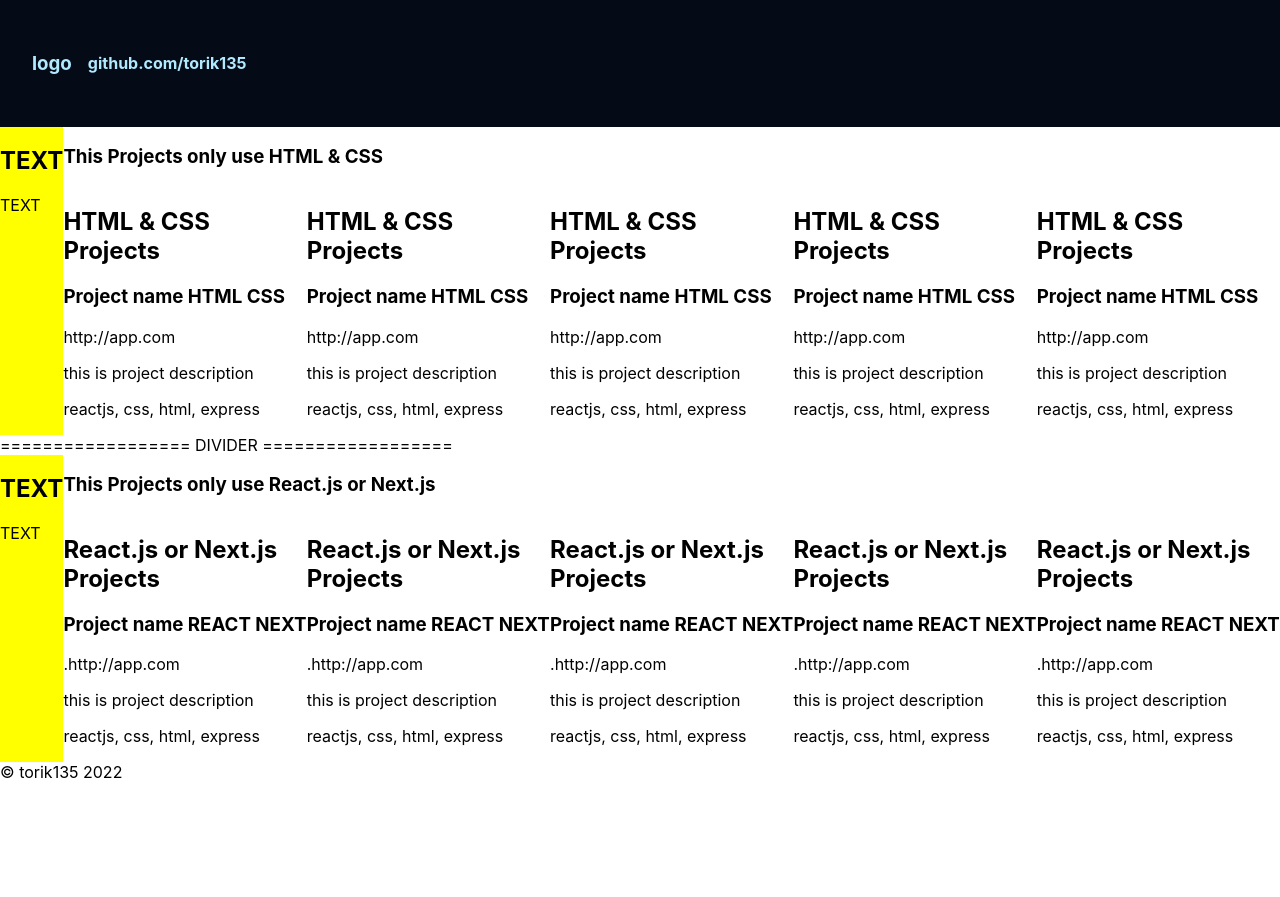
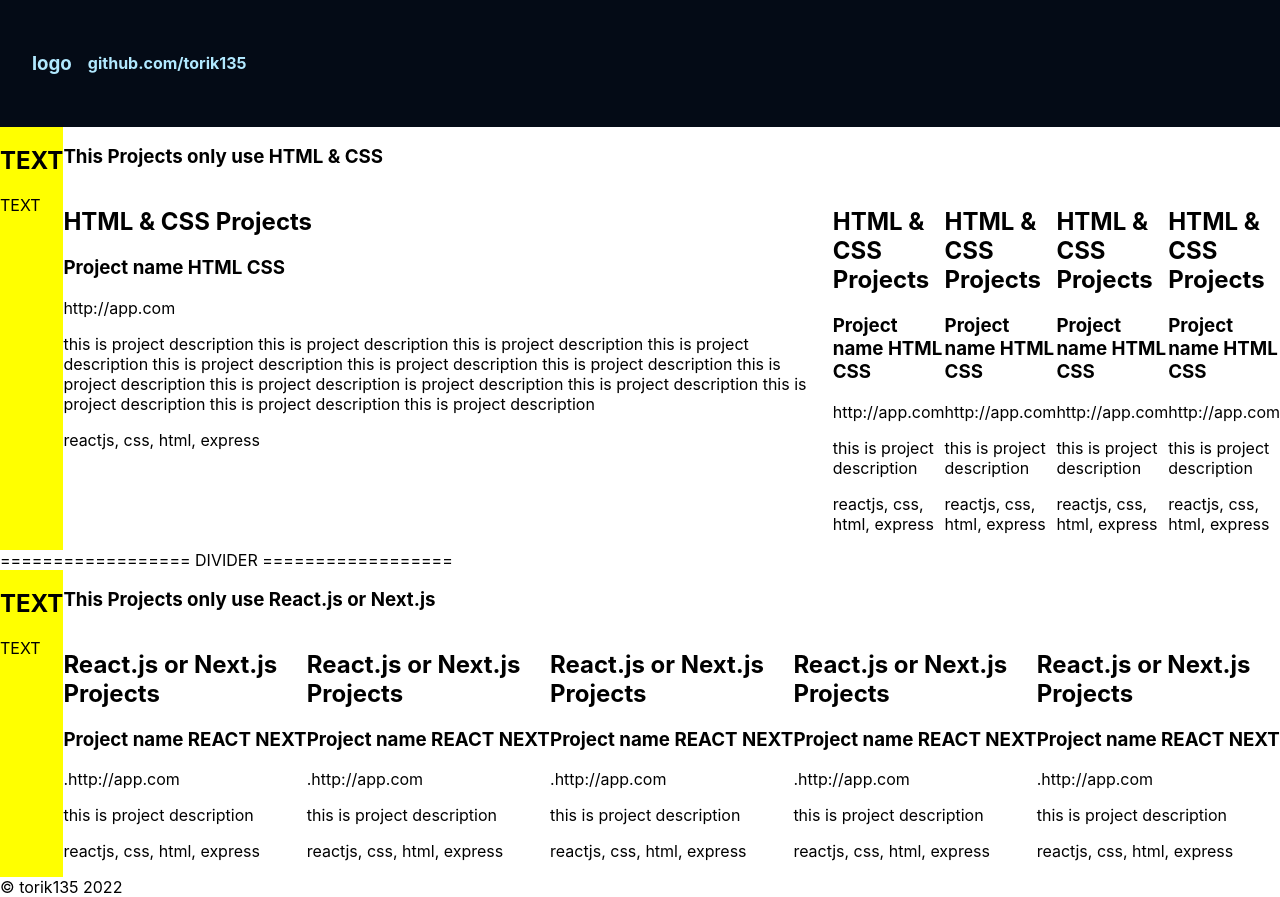
Before and after one commit to torik135/portofolio-repo, a Next.js app: page / in a window 1280 px wide. Before the commit the page ends 800 px from the top, so only its background shows below. Built offline with nearby package versions, Linux system fonts and the light colour scheme.

Commit message:
add author to data

```diff
--- a/components/htmlcss/htmlcssData.js
+++ b/components/htmlcss/htmlcssData.js
@@ -3,7 +3,8 @@ const htmlcssData = [
         name: 'Project name HTML CSS',
         code: 'http://github.com/user/repo',
         web_link: 'http://app.com',
-        desc: 'this is project description',
+        desc: 'this is project description this is project description this is project description this is project description this is project description this is project description this is project description this is project description this is project description is project description this is project description this is project description this is project description this is project description',
+        author: 'torik135(mta)',
         tech: 'reactjs, css, html, express'
     },
     {
@@ -11,6 +12,7 @@ const htmlcssData = [
         code: 'http://github.com/user/repo',
         web_link: 'http://app.com',
         desc: 'this is project description',
+        author: 'torik135(mta)',
         tech: 'reactjs, css, html, express'
     },
     {
@@ -18,6 +20,7 @@ const htmlcssData = [
         code: 'http://github.com/user/repo',
         web_link: 'http://app.com',
         desc: 'this is project description',
+        author: 'torik135(mta)',
         tech: 'reactjs, css, html, express'
     },
     {
@@ -25,12 +28,14 @@ const htmlcssData = [
         code: 'http://github.com/user/repo',
         web_link: 'http://app.com',
         desc: 'this is project description',
+        author: 'torik135(mta)',
         tech: 'reactjs, css, html, express'
     },
     {
         name: 'Project name HTML CSS',
         code: 'http://github.com/user/repo',
         web_link: 'http://app.com',
+        author: 'torik135(mta)',
         desc: 'this is project description',
         tech: 'reactjs, css, html, express'
     }
--- a/components/reactnext/reactnextData.js
+++ b/components/reactnext/reactnextData.js
@@ -4,6 +4,7 @@ const reactnextData = [
         code: 'http://github.com/user/repo',
         web_link: 'http://app.com',
         desc: 'this is project description',
+        author: 'torik135(mta)',
         tech: 'reactjs, css, html, express'
     },
     {
@@ -11,6 +12,7 @@ const reactnextData = [
         code: 'http://github.com/user/repo',
         web_link: 'http://app.com',
         desc: 'this is project description',
+        author: 'torik135(mta)',
         tech: 'reactjs, css, html, express'
     },
     {
@@ -18,6 +20,7 @@ const reactnextData = [
         code: 'http://github.com/user/repo',
         web_link: 'http://app.com',
         desc: 'this is project description',
+        author: 'torik135(mta)',
         tech: 'reactjs, css, html, express'
     },
     {
@@ -25,6 +28,7 @@ const reactnextData = [
         code: 'http://github.com/user/repo',
         web_link: 'http://app.com',
         desc: 'this is project description',
+        author: 'torik135(mta)',
         tech: 'reactjs, css, html, express'
     },
     {
@@ -32,6 +36,7 @@ const reactnextData = [
         code: 'http://github.com/user/repo',
         web_link: 'http://app.com',
         desc: 'this is project description',
+        author: 'torik135(mta)',
         tech: 'reactjs, css, html, express'
     }
 ]
```
